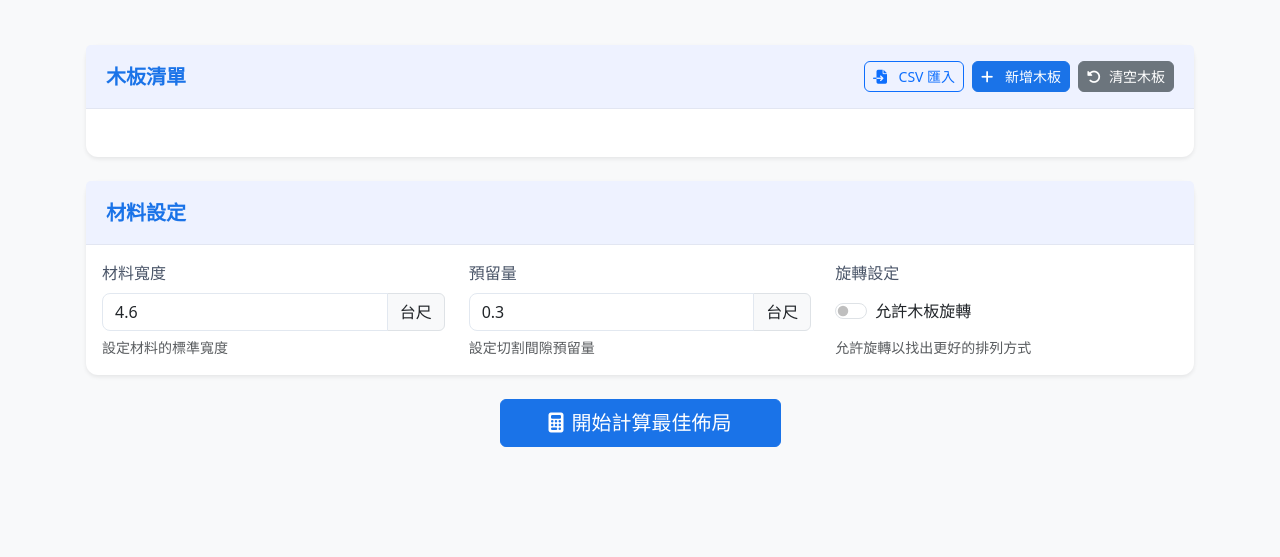
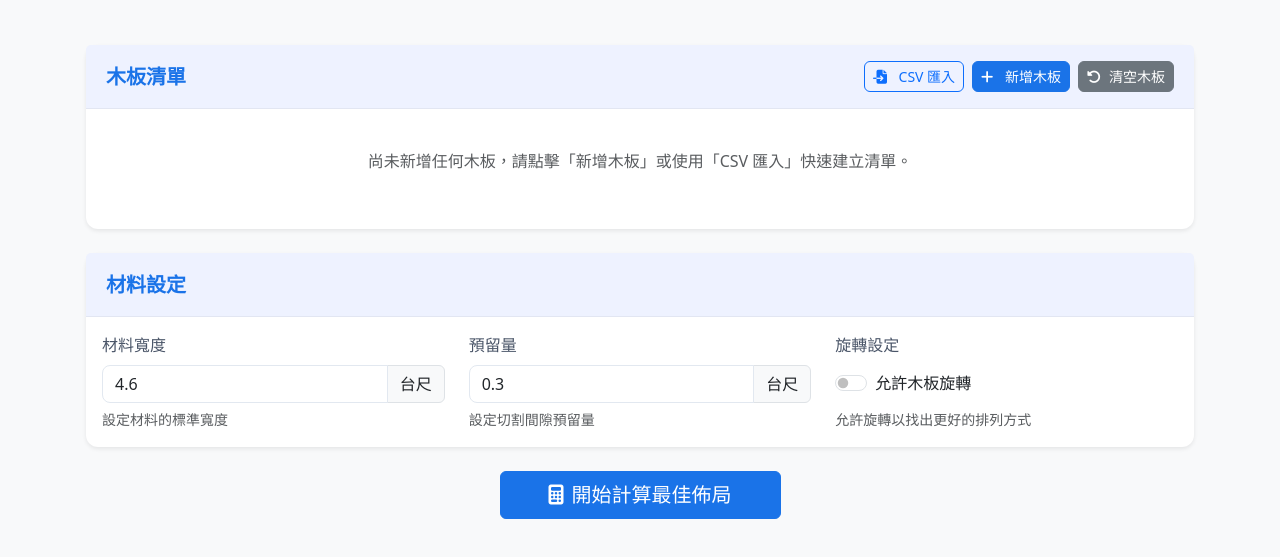
Before and after one commit to asd82242002/layout-calculator, a plain HTML site: page index.html in a window 1280 px wide. Shown: the part 101-658 px from the top of the page. Drawn offline with nearby package versions, Linux system fonts and the light colour scheme; some packages are replaced by stand-ins of ours; a script that the page names is missing.

Commit message:
feat: 木板清單無資料時顯示提示訊息，提升使用者體驗

```diff
--- a/index.html
+++ b/index.html
@@ -204,6 +204,9 @@
         </div>
 
         <div class="list-group list-group-flush mb-3">
+          <div v-if="boards.length === 0" class="text-center text-muted py-4">
+            尚未新增任何木板，請點擊「新增木板」或使用「CSV 匯入」快速建立清單。
+          </div>
           <div class="list-group-item px-0 py-3" v-for="(board, index) in boards" :key="board.id">
             <div class="row g-3 align-items-end">
               <div class="col-md col-12">
```
